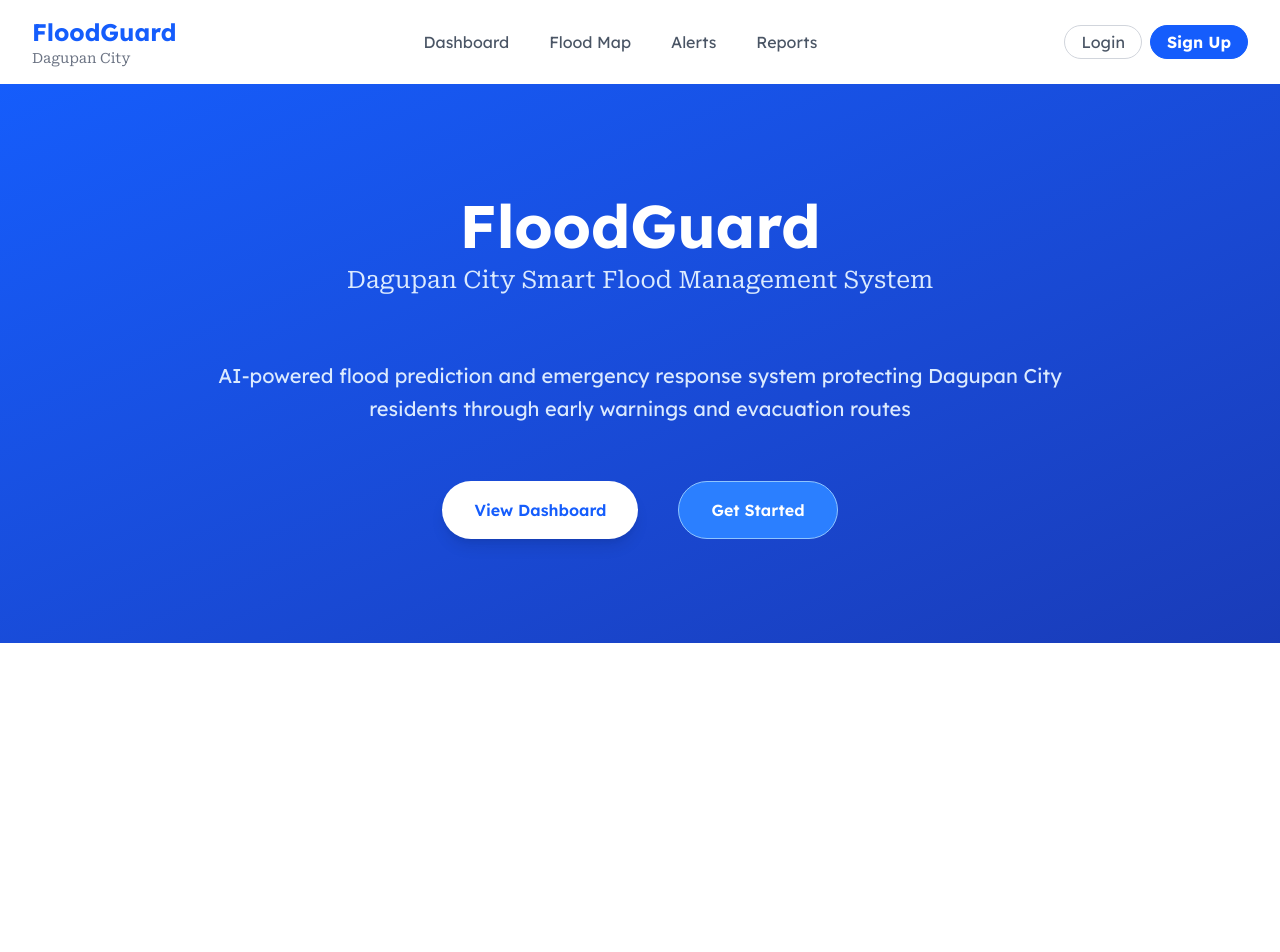
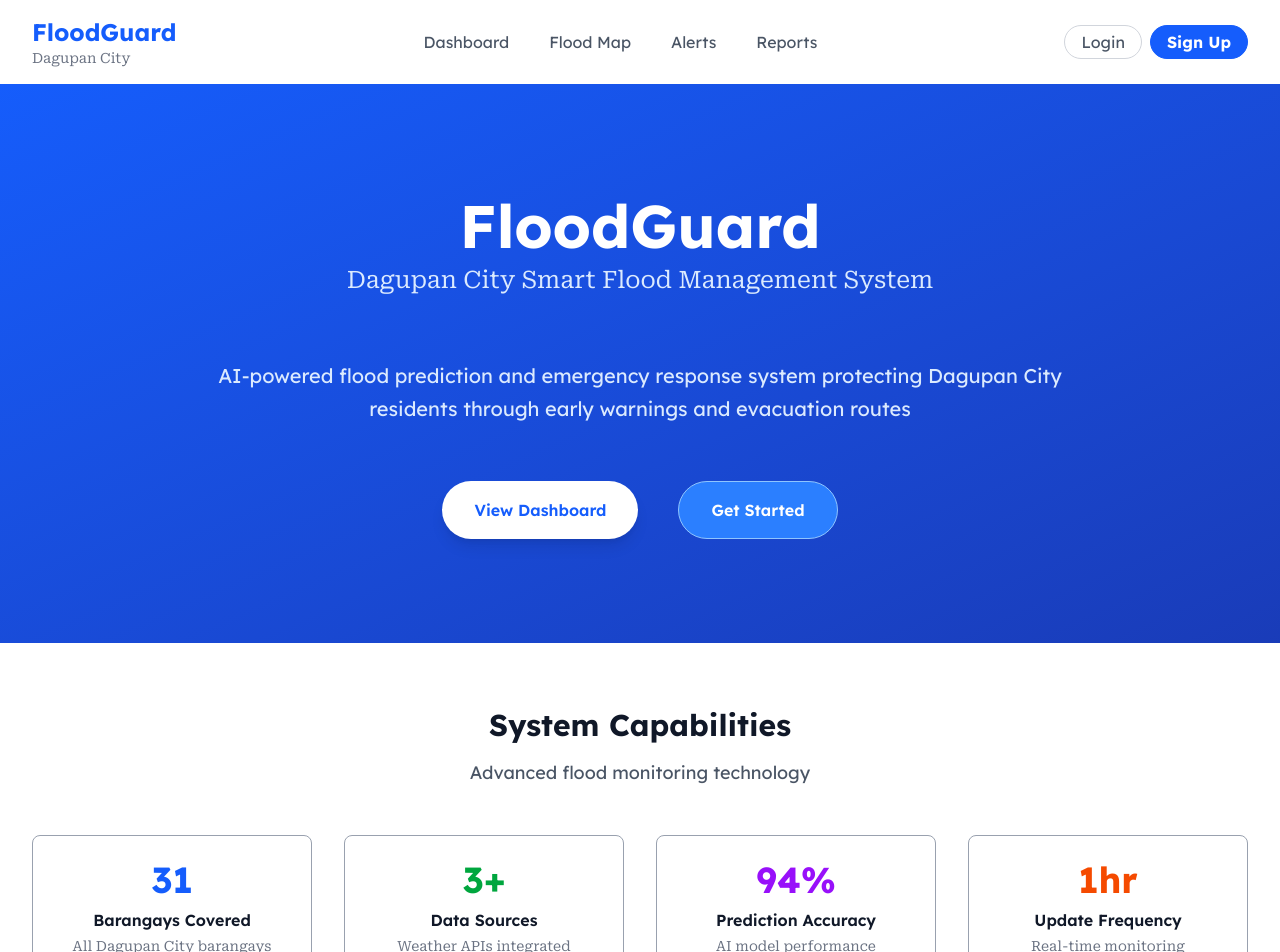
Before and after one commit to DontReb/flood-management-platform, a React (Vite) app in the folder frontend/: page / in a window 1280 px wide. Shown: the top 952 px of the page. Before the commit the page ends 800 px from the top, so only its background shows below. Built offline with nearby package versions, Linux system fonts and the light colour scheme.

Commit message:
added Stats section

```diff
--- a/frontend/package.json
+++ b/frontend/package.json
@@ -12,6 +12,7 @@
   "dependencies": {
     "@tailwindcss/vite": "^4.1.13",
     "react": "^19.1.1",
+    "react-countup": "^6.5.3",
     "react-dom": "^19.1.1"
   },
   "devDependencies": {
--- a/frontend/src/App.jsx
+++ b/frontend/src/App.jsx
@@ -1,5 +1,6 @@
 import Header from "./components/Header"
 import Hero from "./components/Hero"
+import Stats from "./components/Stats"
 
 function App() {
 
@@ -7,6 +8,7 @@ function App() {
     <>
       <Header />
       <Hero />
+      <Stats />
     </>
   )
 }
--- /dev/null
+++ b/frontend/src/components/Stats.jsx
@@ -0,0 +1,75 @@
+import React from 'react';
+import CountUp from "react-countup";
+
+const Stats = () => {
+
+    const stats = [
+        {
+            label: 'Barangays Covered',
+            value: 31,
+            description: 'All Dagupan City barangays',
+            color: 'text-blue-600'
+        },
+        {
+            label: 'Data Sources',
+            value: 3,
+            suffix: "+",
+            description: 'Weather APIs integrated',
+            color: 'text-green-600'
+        },
+        {
+            label: 'Prediction Accuracy',
+            value: 94,
+            suffix: "%",
+            description: 'AI model performance',
+            color: 'text-purple-600'
+        },
+        {
+            label: 'Update Frequency',
+            value: 1,
+            suffix: "hr",
+            description: 'Real-time monitoring',
+            color: 'text-orange-600'
+        },
+    ];
+
+    return (
+        <section className='py-16 bg-white'>
+            <div className='max-w-7xl mx-auto px-4 sm:px-6 lg:px-8'>
+
+                <div className='cursor-default text-center mb-12'>
+                    <h2 className='text-3xl font-bold text-gray-900 mb-4'>
+                        System Capabilities
+                    </h2>
+                    <p className='text-lg text-gray-600'>
+                        Advanced flood monitoring technology
+                    </p>
+                </div>
+
+                <div className='grid grid-cols-2 md:grid-cols-4 gap-8'>
+                    {stats.map((stat, index) => (
+                        <div key={index}
+                            className='cursor-pointer text-center p-6 rounded-lg border border-gray-400 hover:bg-blue-50 hover:shadow-[4px_4px_0_#000] transform hover:-translate-y-2 transition-all duration-300'>
+                            <div className={`text-3xl md:text-4xl font-bold mb-2 ${stat.color}`}>
+                                <CountUp
+                                    end={stat.value}
+                                    duration={3}
+                                    enableScrollSpy
+                                    scrollSpyOnce />
+                                {stat.suffix || ""}
+                            </div>
+                            <div className='text-sm md:text-base text-gray-900 mb-1 font-semibold'>
+                                {stat.label}
+                            </div>
+                            <div className='text-xs md:text-sm text-gray-500 font-roboto-serif'>
+                                {stat.description}
+                            </div>
+                        </div>
+                    ))}
+                </div>
+            </div>
+        </section>
+    )
+}
+
+export default Stats
```
Also changed, not shown: 1 other file (tests, documents, lock files or other folders).
